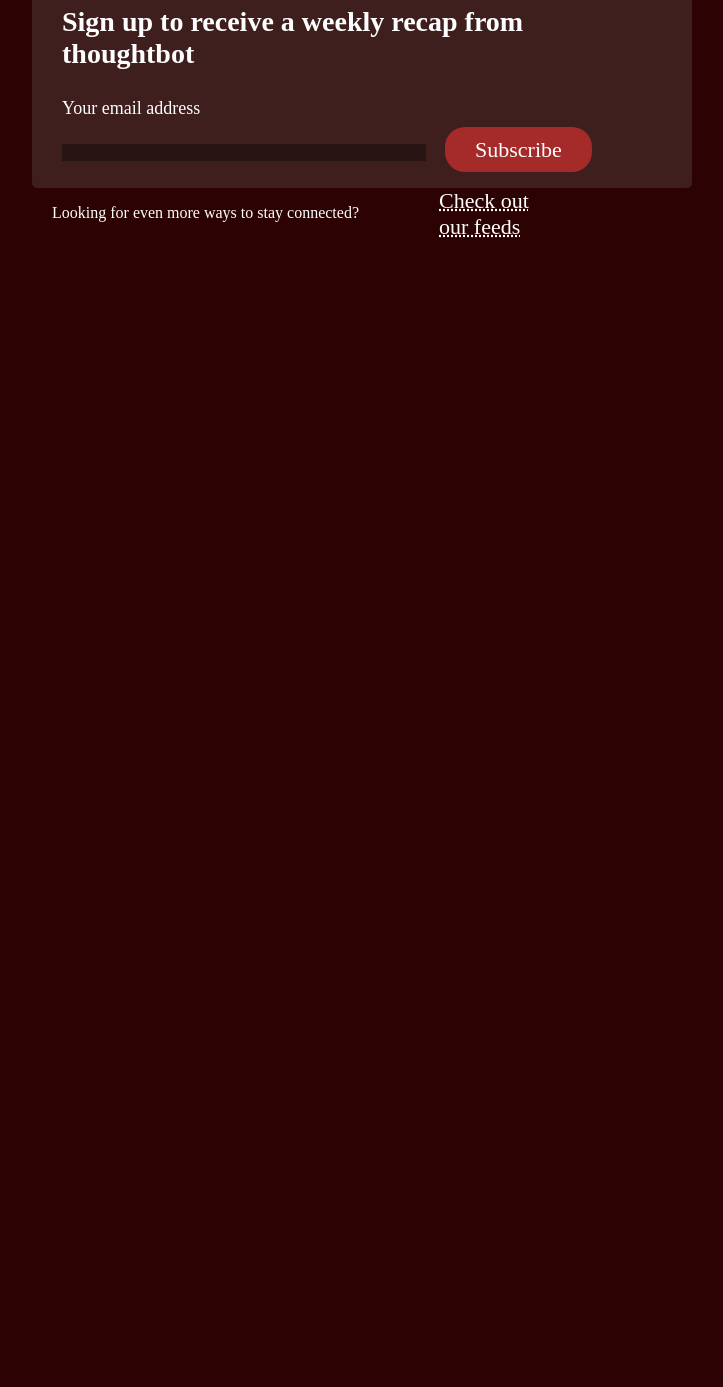
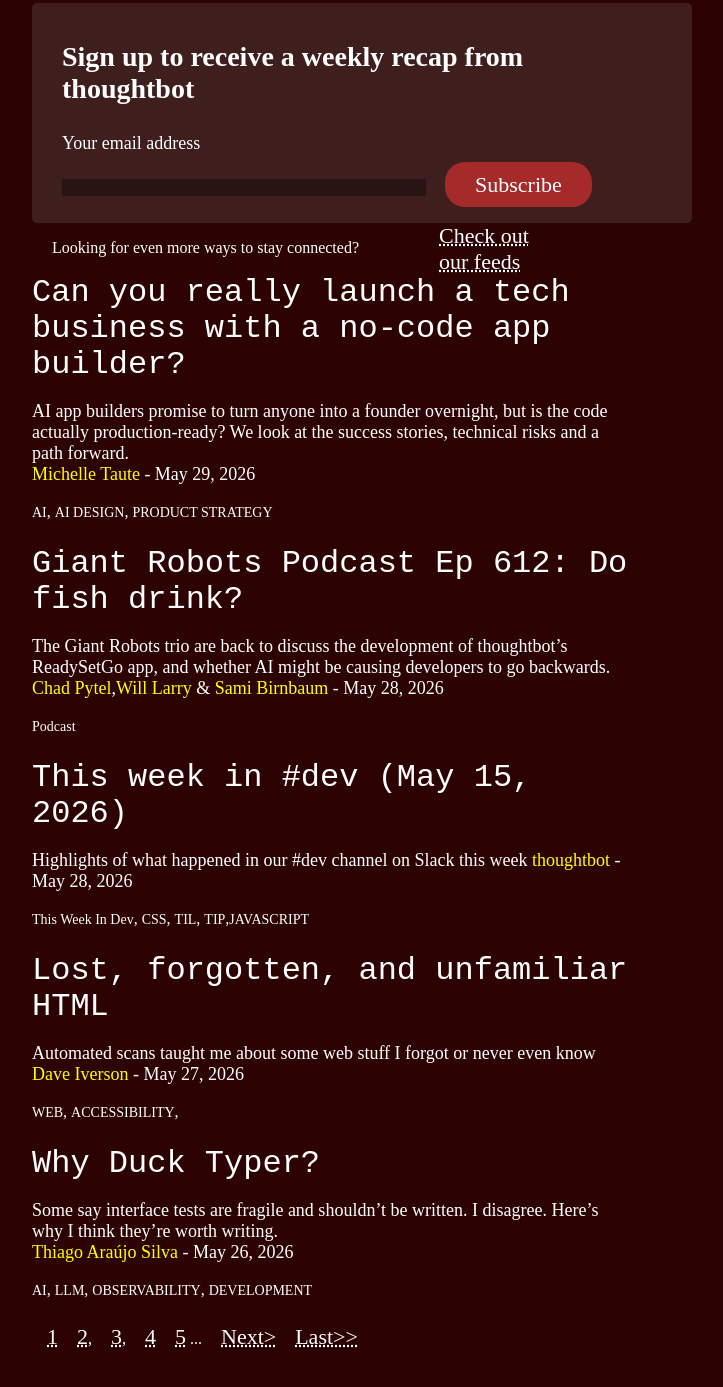
Before and after one commit to sammydukes/THOUGHTBOT, a plain HTML site: page index.html in a window 1280 px wide. Shown: the part 681-2068 px from the top of the page, without its empty margins (476-1199 px from the left). Before the commit the page ends 971 px from the top, so only its background shows below. Drawn offline with Linux system fonts and the light colour scheme.

Commit message:
halfway done

```diff
--- a/index.html
+++ b/index.html
@@ -48,6 +48,37 @@
         <div class="pp">
             <p class="par3">Looking for even more ways to stay connected?</p> <a href="#" class="feeds">Check out <br>our feeds</a>
         </div>
+        <div class="null">
+            <a href="#" class="Topics">Can you really launch a tech business with a no-code app builder?</a>
+            <p class="par2">AI app builders promise to turn anyone into a founder overnight, but is the code actually production-ready? We look at the success stories, technical risks and a path forward. <br>
+            <a href="#" class="hov">Michelle Taute</a> - May 29, 2026</p>
+            <a href="#" class="IT">AI</a>, <a href="#" class="IT">AI DESIGN</a>, <a href="#" class="IT">PRODUCT STRATEGY</a>
+        </div>
+         <div class="null">
+            <a href="#" class="Topics">Giant Robots Podcast Ep 612: Do fish drink?</a>
+            <p class="par2">The Giant Robots trio are back to discuss the development of thoughtbot’s ReadySetGo app, and whether AI might be causing developers to go backwards. <br>
+            <a href="#" class="hov">Chad Pytel</a>,<a href="#" class="hov">Will Larry</a> & <a href="#" class="hov">Sami Birnbaum</a> -  May 28, 2026</p>
+            <a href="#" class="IT">Podcast</a>
+        </div>
+         <div class="null">
+            <a href="#" class="Topics">This week in #dev (May 15, 2026)</a>
+            <p class="par2">Highlights of what happened in our #dev channel on Slack this week
+            <a href="#" class="hov">thoughtbot</a> - May 28, 2026</p>
+            <a href="#" class="IT">This Week In Dev</a>, <a href="#" class="IT">CSS</a>, <a href="#" class="IT">TIL</a>, <a href="#" class="IT">TIP</a>,<a href="#" class="IT">JAVASCRIPT</a>
+        </div>
+        <div class="null">
+            <a href="#" class="Topics">Lost, forgotten, and unfamiliar HTML</a>
+            <p class="par2">Automated scans taught me about some web stuff I forgot or never even know <br>
+            <a href="#" class="hov">Dave Iverson</a> - May 27, 2026</p>
+            <a href="#" class="IT">WEB</a>, <a href="#" class="IT">ACCESSIBILITY</a>,
+        </div>
+        <div class="null">
+            <a href="#" class="Topics">Why Duck Typer?</a>
+            <p class="par2">Some say interface tests are fragile and shouldn’t be written. I disagree. Here’s why I think they’re worth writing. <br>
+            <a href="#" class="hov">Thiago Araújo Silva</a> - May 26, 2026</p>
+            <a href="#" class="IT">AI</a>, <a href="#" class="IT">LLM</a>, <a href="#" class="IT">OBSERVABILITY</a>, <a href="#" class="IT">DEVELOPMENT</a>
+        </div>
+        <a href="#" class="mt">1</a> <a href="#" class="mt">2</a>, <a href="#" class="mt">3</a>, <a href="#" class="mt">4</a> <a href="#" class="mt">5</a> ... <a href="#" class="mt">Next></a> <a href="#" class="mt">Last>></a>
     </div>
 </body>
 </html>
--- a/style.css
+++ b/style.css
@@ -6,6 +6,7 @@
     background-color: rgb(45, 2, 2);
     width: 100%;
     color: white;
+    /* font-family: 'Courier New'; */
 
 }
 /* p{
@@ -102,19 +103,22 @@
     margin-left: 15px;
 }
 .mt:hover{
-    color: orange;
+    color: rgb(255, 199, 38);
     text-decoration: none;
 }
 .Topics{
     font-size: 32px;
     color: white;
     text-decoration: none;
+    line-height: 36px;
+    font-family:'Courier New' ;
 }
 .Topics:hover{
-    color: orange;
+    color: rgb(255, 199, 38);
 }
 .par2{
     font-size: 18px;
+
 }
 .IT{
     font-size: 14px;
@@ -122,7 +126,7 @@
     text-decoration: none;
 }
 .IT:hover{
-    color: orange;
+    color: rgb(255, 199, 38);
 }
 .null{
     margin-bottom: 25px;
```
